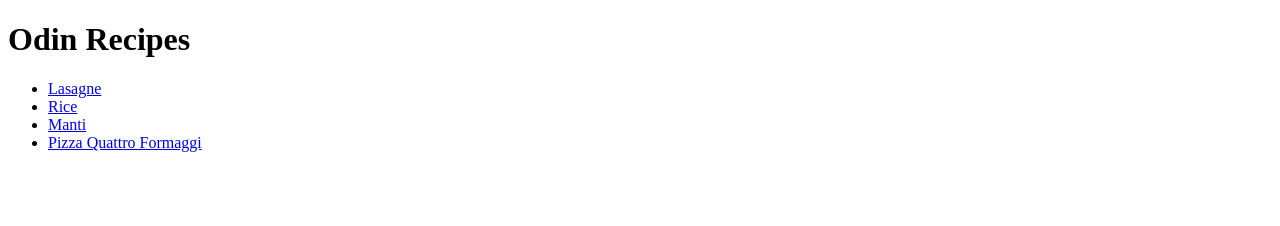
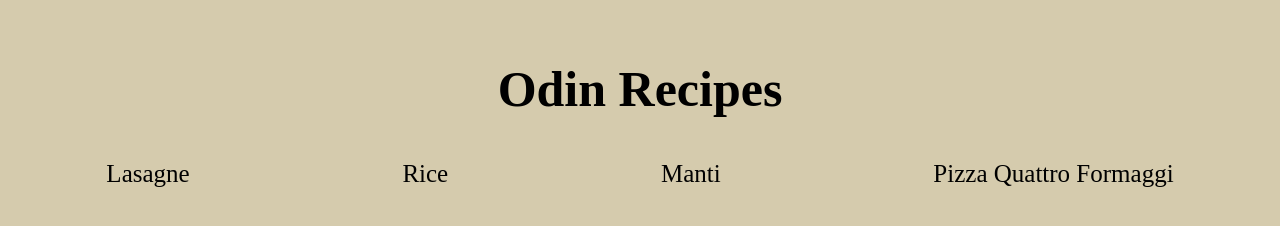
Before and after one commit to Uyansu/odin-recipes, a plain HTML site: page index.html in a window 1280 px wide. Drawn offline with Linux system fonts and the light colour scheme.

Commit message:
Landing Page Styling
adding some styling to the landing page and
connecting the other html files with css

```diff
--- a/index.html
+++ b/index.html
@@ -7,12 +7,12 @@
         <title>Recipes</title>
     </head>
     <body>
-        <h1>Odin Recipes</h1>
-        <ul>
-            <li><a href="recipes/lasagne.html">Lasagne</a></li>
-            <li><a href="recipes/rice.html">Rice</a></li>
-            <li><a href="recipes/manti.html">Manti</a></li>
-            <li><a href="recipes/pizza-quattro-formaggi.html">Pizza Quattro Formaggi</a></li>
+        <h1 id="landh1">Odin Recipes</h1>
+        <ul id="landul">
+            <li><a class="landa" href="recipes/lasagne.html">Lasagne</a></li>
+            <li><a class="landa" href="recipes/rice.html">Rice</a></li>
+            <li><a class="landa" href="recipes/manti.html">Manti</a></li>
+            <li><a class="landa" href="recipes/pizza-quattro-formaggi.html">Pizza Quattro Formaggi</a></li>
         </ul>
     </body>
 </html>
--- a/styles.css
+++ b/styles.css
@@ -0,0 +1,36 @@
+*{
+    margin: 0px;
+    padding: 0px;
+    box-sizing: border-box;
+}
+
+body {
+    background-color: rgba(150, 125, 50, 0.4);
+}
+
+#landh1 {
+    text-align: center;
+    height: 70px;
+    font-size: 50px;
+    padding: 10px;
+    margin-top: 50px;
+}
+
+#landul{
+    display: flex;
+    width: 100%;
+    justify-content: space-around;
+    font-size: 25px;
+    margin-top: 40px;
+    list-style: none;
+}
+
+.landa {
+    color: black;
+    text-decoration: none;
+}
+
+.landa:hover {
+    color: aquamarine;
+    transition: 0.3s;
+}
```
Also changed, not shown: recipes/lasagne.html (+1 -0 lines), recipes/manti.html (+1 -0 lines), recipes/pizza-quattro-formaggi.html (+1 -0 lines), recipes/rice.html (+1 -0 lines).
